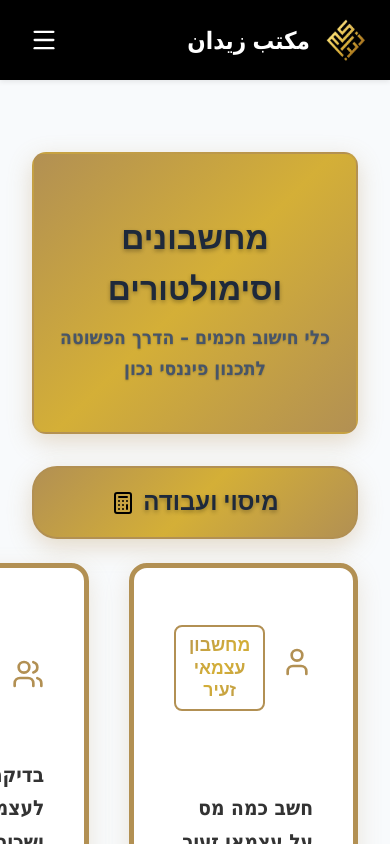
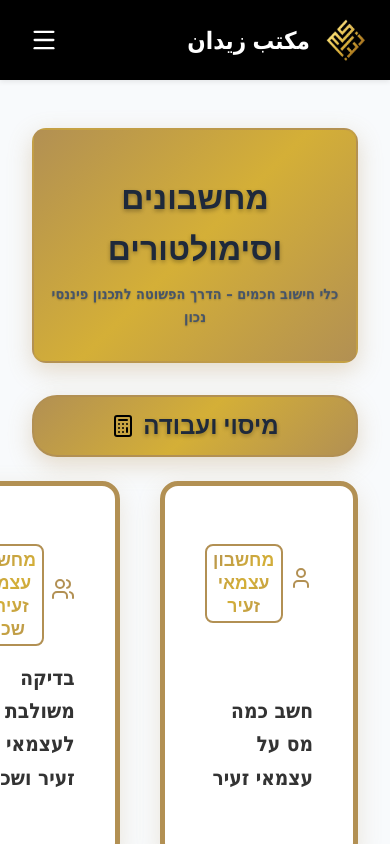
Before and after one commit to 2poslife/FinanceSmartTools, a React (Vite) app: page /CalculatorsPage in a window 390 px wide. Shown: the top 844 px of the page. Built offline with nearby package versions, Linux system fonts and the light colour scheme.

Commit message:
trying to enhance CalculatorsPage in mobile

```diff
--- a/src/App.jsx
+++ b/src/App.jsx
@@ -86,7 +86,7 @@ function Layout() {
   // Determine which header to show
   const renderHeader = () => {
     if (role === "admin") return <AdminHeader />;
-    if (isMobile) return <MobileHeader />;
+    if (isMobile && role !== "admin") return <MobileHeader />;
     return <Header />;
   };
 
--- a/src/pages/CalculatorsPage.css
+++ b/src/pages/CalculatorsPage.css
@@ -276,28 +276,121 @@
 }
 
 @media (max-width: 768px) {
+    .sim-page {
+        padding: 1rem;
+    }
+
+    .sim-intro {
+        margin: 1.5rem auto;
+        padding: 1.5rem 1rem;
+    }
+
+    .sim-intro h1 {
+        font-size: 1.8rem;
+    }
+
+    .sim-tagline {
+        font-size: 1rem;
+    }
+
+    .sim-section-title {
+        font-size: 1.4rem;
+        padding: 12px 20px;
+    }
+
     .sim-grid {
-        grid-template-columns: 1fr;
-        gap: 1.5rem;
-        max-width: 500px;
+        grid-template-columns: 1fr !important;
+        gap: 1rem !important;
+        max-width: 100% !important;
+        padding: 0 0.5rem;
     }
 
     .sim-card {
-        padding: 2rem;
-        min-height: 200px;
+        padding: 1.5rem;
+        min-height: 160px;
+        border-width: 3px;
     }
 
     .sim-card h3 {
-        font-size: 1.8rem;
-        padding: 0.4rem 0.8rem;
+        font-size: 1.4rem;
+        padding: 0.3rem 0.6rem;
+        margin-bottom: 0.8rem;
     }
 
     .sim-card p {
-        font-size: 1.2rem;
+        font-size: 1rem;
+        line-height: 1.5;
+    }
+
+    .sim-card-header {
+        gap: 0.6rem;
+        margin-bottom: 0.8rem;
     }
 
     .sim-icon {
-        width: 32px;
-        height: 32px;
+        width: 28px;
+        height: 28px;
+    }
+
+    .sim-card:hover {
+        transform: translateY(-3px);
+        border-width: 4px;
     }
 }
+
+/* Extra small phones */
+@media (max-width: 480px) {
+    .sim-page {
+        padding: 0.5rem;
+    }
+
+    .sim-intro {
+        margin: 1rem auto;
+        padding: 1rem 0.5rem;
+    }
+
+    .sim-intro h1 {
+        font-size: 1.5rem;
+    }
+
+    .sim-tagline {
+        font-size: 0.9rem;
+    }
+
+    .sim-section-title {
+        font-size: 1.2rem;
+        padding: 10px 15px;
+    }
+
+    .sim-grid {
+        gap: 0.8rem !important;
+        padding: 0;
+    }
+
+    .sim-card {
+        padding: 1rem;
+        min-height: 140px;
+        border-width: 2px;
+    }
+
+    .sim-card h3 {
+        font-size: 1.2rem;
+        padding: 0.2rem 0.4rem;
+        margin-bottom: 0.6rem;
+    }
+
+    .sim-card p {
+        font-size: 0.9rem;
+        line-height: 1.4;
+    }
+
+    .sim-card-header {
+        gap: 0.4rem;
+        margin-bottom: 0.6rem;
+    }
+
+    .sim-icon {
+        width: 24px;
+        height: 24px;
+    }
+}
```
